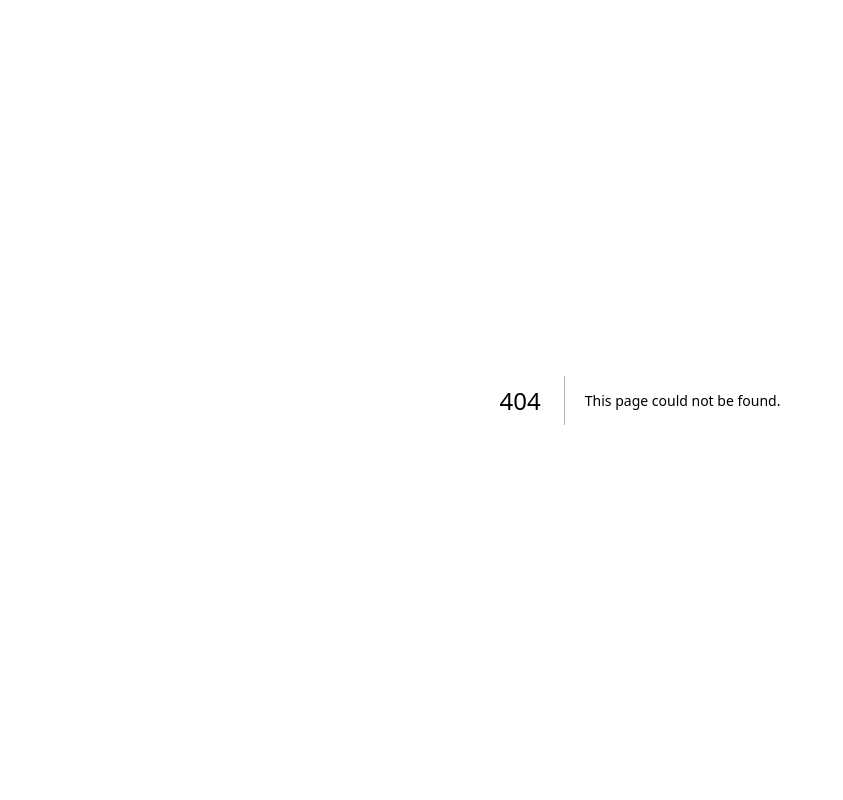
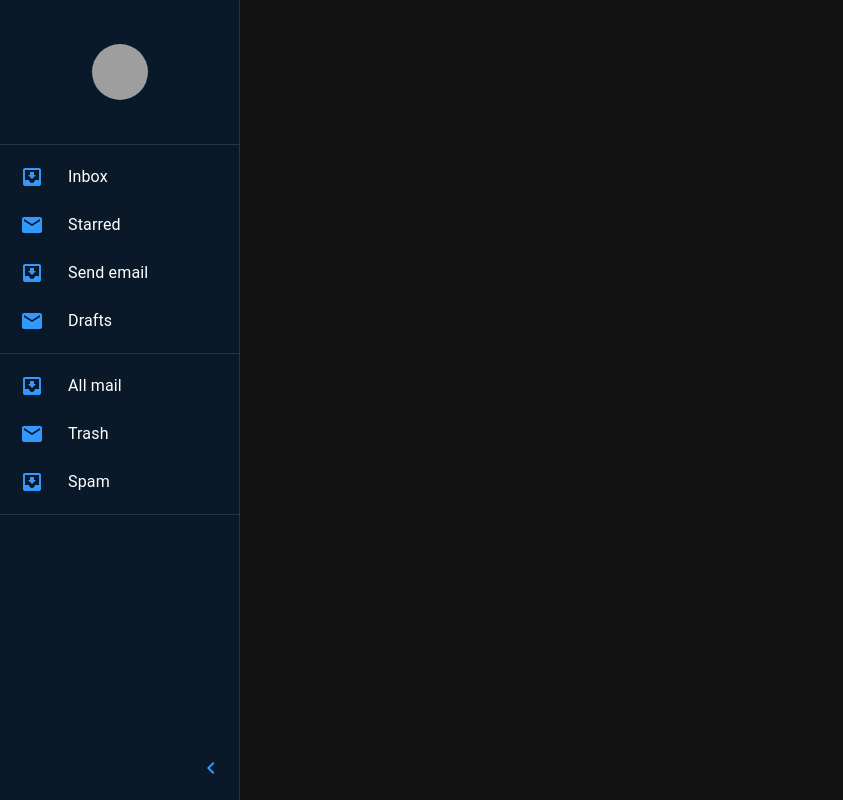
Before and after one commit to Aparoksha-IIITA/Apk-Registration, a Next.js app: page /dashboard in a window 1280 px wide. Before the commit this address had no page. Shown: the whole page, without its empty margins (0-843 px from the left). Built offline with nearby package versions, Linux system fonts and the light colour scheme; grey boxes are pictures that could not be loaded.

Commit message:
Added /dashboard

```diff
--- a/src/pages/_app.js
+++ b/src/pages/_app.js
@@ -1,5 +1,30 @@
-import '@/styles/globals.css'
+import "@/styles/globals.css";
+import { createTheme, ThemeProvider } from "@mui/material/styles";
+
+const theme = createTheme({
+	palette: {
+		mode: "dark",
+		background: {
+			paper: "#0a1929",
+		},
+		text: {
+			primary: "#ffffff",
+			secondary: "#46505A",
+		},
+		action: {
+			active: "#3399ff",
+		},
+		success: {
+			main: "#66bb6a",
+			dark: "#009688",
+		},
+	},
+});
 
 export default function App({ Component, pageProps }) {
-  return <Component {...pageProps} />
+	return (
+		<ThemeProvider theme={theme}>
+			<Component {...pageProps} />
+		</ThemeProvider>
+	);
 }
--- /dev/null
+++ b/src/pages/dashboard/index.js
@@ -0,0 +1,171 @@
+import * as React from "react";
+import { styled } from "@mui/material/styles";
+import Box from "@mui/material/Box";
+import MuiDrawer from "@mui/material/Drawer";
+import MuiAppBar from "@mui/material/AppBar";
+import Toolbar from "@mui/material/Toolbar";
+import List from "@mui/material/List";
+import CssBaseline from "@mui/material/CssBaseline";
+import Typography from "@mui/material/Typography";
+import Divider from "@mui/material/Divider";
+import IconButton from "@mui/material/IconButton";
+import MenuIcon from "@mui/icons-material/Menu";
+import ChevronLeftIcon from "@mui/icons-material/ChevronLeft";
+import ChevronRightIcon from "@mui/icons-material/ChevronRight";
+import ListItem from "@mui/material/ListItem";
+import ListItemButton from "@mui/material/ListItemButton";
+import ListItemIcon from "@mui/material/ListItemIcon";
+import ListItemText from "@mui/material/ListItemText";
+import InboxIcon from "@mui/icons-material/MoveToInbox";
+import MailIcon from "@mui/icons-material/Mail";
+import { Avatar } from "@mui/material";
+
+
+const drawerWidth = 240;
+const openedMixin = (theme) => ({
+	width: drawerWidth,
+	transition: theme.transitions.create("width", {
+		easing: theme.transitions.easing.sharp,
+		duration: theme.transitions.duration.enteringScreen,
+	}),
+	overflowX: "hidden",
+});
+
+const closedMixin = (theme) => ({
+	transition: theme.transitions.create("width", {
+		easing: theme.transitions.easing.sharp,
+		duration: theme.transitions.duration.leavingScreen,
+	}),
+	overflowX: "hidden",
+	width: `calc(${theme.spacing(7)} + 1px)`,
+	[theme.breakpoints.up("sm")]: {
+		width: `calc(${theme.spacing(8)} + 1px)`,
+	},
+});
+
+const DrawerHeader = styled("div")(({ theme }) => ({
+	display: "flex",
+	alignItems: "center",
+	justifyContent: "flex-end",
+	padding: theme.spacing(0, 1),
+	// necessary for content to be below app bar
+	...theme.mixins.toolbar,
+}));
+
+const AppBar = styled(MuiAppBar, {
+	shouldForwardProp: (prop) => prop !== "open",
+})(({ theme, open }) => ({
+	zIndex: theme.zIndex.drawer + 1,
+	transition: theme.transitions.create(["width", "margin"], {
+		easing: theme.transitions.easing.sharp,
+		duration: theme.transitions.duration.leavingScreen,
+	}),
+	...(open && {
+		marginLeft: drawerWidth,
+		width: `calc(100% - ${drawerWidth}px)`,
+		transition: theme.transitions.create(["width", "margin"], {
+			easing: theme.transitions.easing.sharp,
+			duration: theme.transitions.duration.enteringScreen,
+		}),
+	}),
+}));
+
+const Drawer = styled(MuiDrawer, {
+	shouldForwardProp: (prop) => prop !== "open",
+})(({ theme, open }) => ({
+	width: drawerWidth,
+	flexShrink: 0,
+	whiteSpace: "nowrap",
+	boxSizing: "border-box",
+	...(open && {
+		...openedMixin(theme),
+		"& .MuiDrawer-paper": openedMixin(theme),
+	}),
+	...(!open && {
+		...closedMixin(theme),
+		"& .MuiDrawer-paper": closedMixin(theme),
+	}),
+}));
+
+export default function index() {
+	const [open, setOpen] = React.useState(true);
+
+	const handleDrawer = () => {
+	setOpen(!open);
+	};
+
+	return (
+		<Box
+			sx={{
+				display: "flex",
+			}}
+		>
+			<CssBaseline />
+			<Drawer variant="permanent" open={open}>
+				<DrawerHeader className="flex justify-center my-10">
+					<Avatar
+						alt="Remy Sharp"
+						src="/static/images/avatar/1.jpg"
+						sx={{ width: 56, height: 56 }}
+					/>
+				</DrawerHeader>
+				<Divider />
+				<List>
+					{["Inbox", "Starred", "Send email", "Drafts"].map((text, index) => (
+						<ListItem key={text} disablePadding sx={{ display: "block" }}>
+							<ListItemButton
+								sx={{
+									minHeight: 48,
+									justifyContent: open ? "initial" : "center",
+									px: 2.5,
+								}}
+							>
+								<ListItemIcon
+									sx={{
+										minWidth: 0,
+										mr: open ? 3 : "auto",
+										justifyContent: "center",
+									}}
+								>
+									{index % 2 === 0 ? <InboxIcon /> : <MailIcon />}
+								</ListItemIcon>
+								<ListItemText primary={text} sx={{ opacity: open ? 1 : 0 }} />
+							</ListItemButton>
+						</ListItem>
+					))}
+				</List>
+				<Divider />
+				<List>
+					{["All mail", "Trash", "Spam"].map((text, index) => (
+						<ListItem key={text} disablePadding sx={{ display: "block" }}>
+							<ListItemButton
+								sx={{
+									minHeight: 48,
+									justifyContent: open ? "initial" : "center",
+									px: 2.5,
+								}}
+							>
+								<ListItemIcon
+									sx={{
+										minWidth: 0,
+										mr: open ? 3 : "auto",
+										justifyContent: "center",
+									}}
+								>
+									{index % 2 === 0 ? <InboxIcon /> : <MailIcon />}
+								</ListItemIcon>
+								<ListItemText primary={text} sx={{ opacity: open ? 1 : 0 }} />
+							</ListItemButton>
+						</ListItem>
+					))}
+				</List>
+				<Divider />
+				<DrawerHeader className="mt-auto">
+					<IconButton onClick={handleDrawer}>
+						{open === false ? <ChevronRightIcon /> : <ChevronLeftIcon />}
+					</IconButton>
+				</DrawerHeader>
+			</Drawer>
+		</Box>
+	);
+}
```
